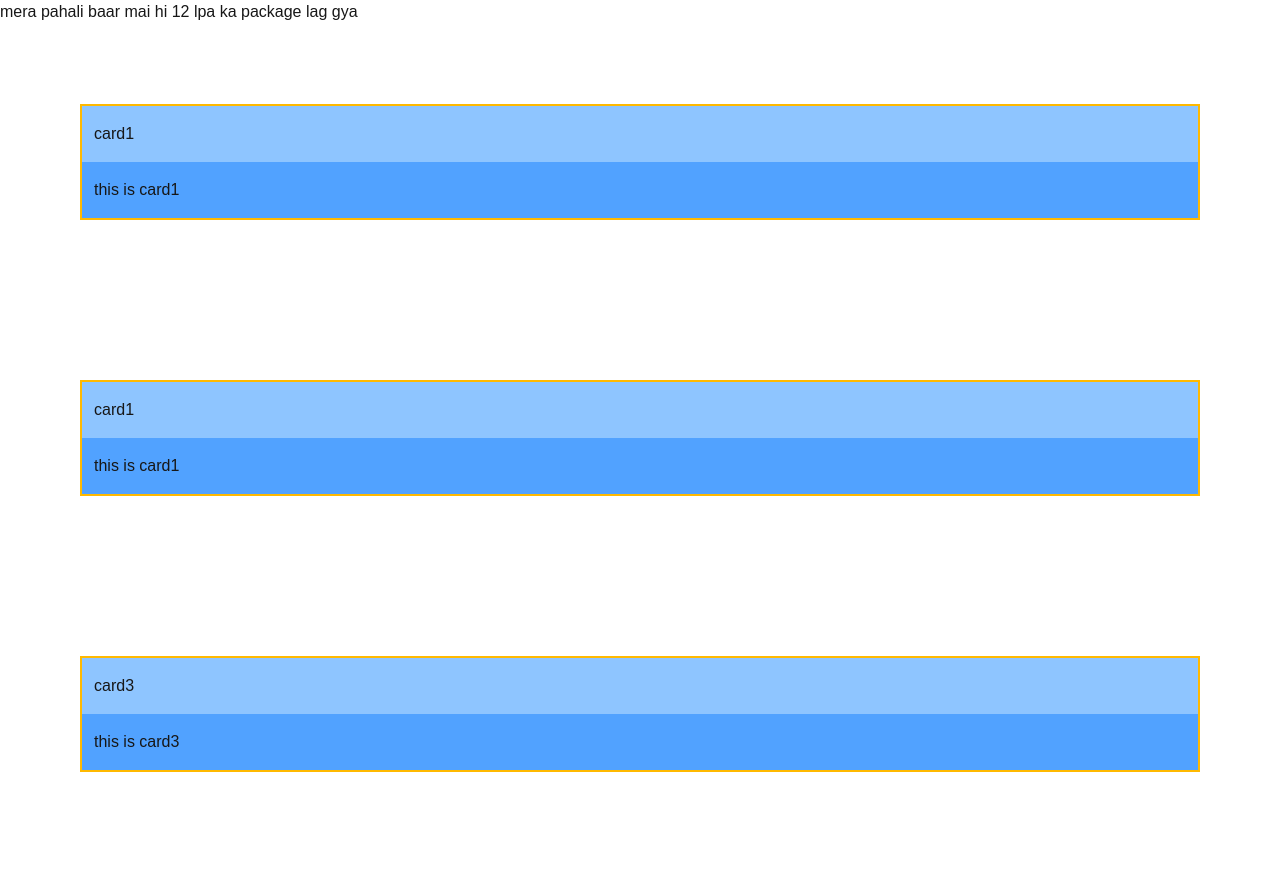
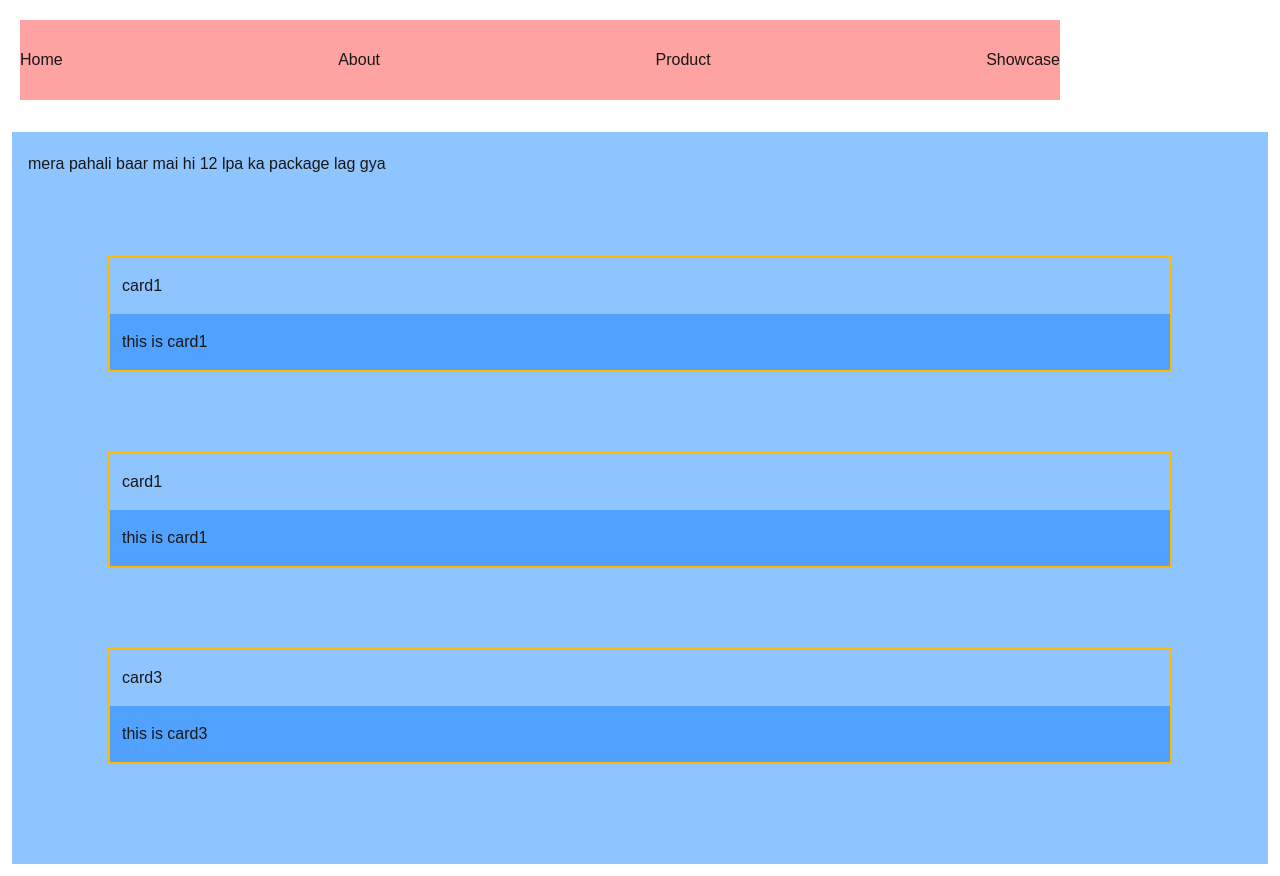
Before and after one commit to Jitendra-Kumar123/NextJS, a Next.js app: page / in a window 1280 px wide. Before the commit the page ends 852 px from the top, so only its background shows below. Built offline with nearby package versions, Linux system fonts and the light colour scheme.

Commit message:
Learn Layout structure and Server Side and Client Side Rendering

```diff
--- a/app/layout.tsx
+++ b/app/layout.tsx
@@ -1,6 +1,7 @@
 import type { Metadata } from "next";
 import { Geist, Geist_Mono } from "next/font/google";
 import "./globals.css";
+import Link from "next/link"
 
 const geistSans = Geist({
   variable: "--font-geist-sans",
@@ -27,7 +28,19 @@ export default function RootLayout({
       lang="en"
       className={`${geistSans.variable} ${geistMono.variable} h-full antialiased`}
     >
-      <body className="min-h-full flex flex-col">{children}</body>
+
+      <body className="min-h-full flex flex-col">
+      <nav className="flex bg-red-300 h-20 w-260 justify-between m-5 items-center">
+        <Link href="/">Home</Link>
+        <Link href="/about">About</Link>
+        <Link href="/product">Product</Link>
+        <Link href="/product/showcase">Showcase</Link>
+      </nav>
+
+      <div className="bg-blue-300  m-3 px-4 py-5">
+        {children}
+      </div>
+      </body>
     </html>
   );
 }
```
